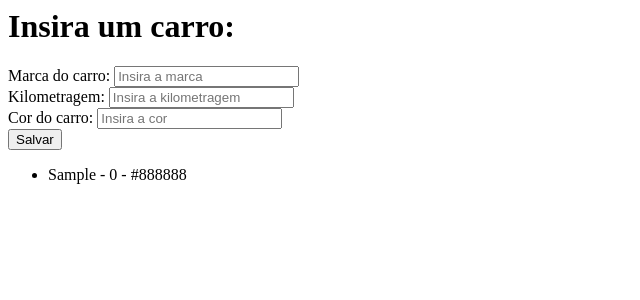
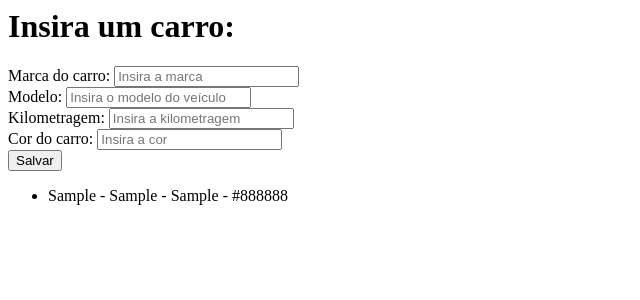
Before and after one commit to BrunoStoelbenn/curso_php, a PHP site: page / in a window 1280 px wide. Shown: the top 300 px of the page, without its empty margins (0-640 px from the left). Run offline with PHP 8.4, Linux system fonts and the light colour scheme; tables that the repository leaves empty or names only in its code hold one stand-in row (values such as "Sample post").

Commit message:
I added the field model of the car both in the database and on the inputs of html

```diff
--- a/18_design_patterns/1_dao/dao/CarDAO.php
+++ b/18_design_patterns/1_dao/dao/CarDAO.php
@@ -20,12 +20,9 @@
 
       foreach($data as $item) {
 
-        $car = new Car();
+        $car = new Car($item["brand"], $item["modelo"], $item["km"], $item["color"]);
 
         $car->setId($item["id"]);
-        $car->setBrand($item["brand"]);
-        $car->setKm($item["km"]);
-        $car->setColor($item["color"]);
 
         $cars[] = $car;
 
@@ -37,14 +34,14 @@
 
     public function create(Car $car) {
 
-      $stmt = $this->conn->prepare("INSERT INTO cars (brand, km, color) VALUES (:brand, :km, :color)");
+      $stmt = $this->conn->prepare("INSERT INTO cars(brand, modelo, km, color) VALUES (:brand, :modelo, :km, :color)");
 
       $stmt->bindParam(":brand", $car->getBrand());
+      $stmt->bindParam(":modelo", $car->getModelo());
       $stmt->bindParam(":km", $car->getKm());
       $stmt->bindParam(":color", $car->getColor());
 
       $stmt->execute();
-
     }
 
   }
--- a/18_design_patterns/1_dao/index.php
+++ b/18_design_patterns/1_dao/index.php
@@ -15,6 +15,11 @@
     <label for="brand">Marca do carro:</label>
     <input type="text" name="brand" placeholder="Insira a marca">
   </div>
+  <!-- Vou criar mais um campo que eu acho que estou faltando que é modelo.-->
+   <div>
+    <label for="modelo">Modelo:</label>
+    <input type="text" name="modelo" id="modelo" placeholder="Insira o modelo do veículo">
+   </div>
   <div>
     <label for="km">Kilometragem:</label>
     <input type="text" name="km" placeholder="Insira a kilometragem">
@@ -27,6 +32,6 @@
 </form>
 <ul>
   <?php foreach($cars as $car): ?>
-    <li><?= $car->getBrand() ?> - <?= $car->getKm() ?> - <?= $car->getColor() ?></li>
+    <li><?= $car->getBrand() ?> - <?= $car->getModelo() ?> - <?= $car->getKm() ?> - <?= $car->getColor() ?></li>
   <?php endforeach; ?>
 </ul>
--- a/18_design_patterns/1_dao/models/Car.php
+++ b/18_design_patterns/1_dao/models/Car.php
@@ -4,8 +4,17 @@
 
     private $id;
     private $brand;
+    private $modelo;
     private $km;
     private $color;
+
+
+    function __construct($brand, $modelo, $km, $color){
+      $this->brand = $brand;
+      $this->modelo = $modelo;
+      $this->km = $km;
+      $this->color = $color;
+    }
 
     public function getId() {
       return $this->id;
@@ -21,6 +30,14 @@
 
     public function setBrand($brand) {
       $this->brand = $brand;
+    }
+
+    public function getModelo() {
+      return $this->modelo;
+    }
+
+    public function setModelo($modelo) {
+      $this->brand = $modelo;
     }
 
     public function getKm() {
```
Also changed, not shown: 18_design_patterns/1_dao/process.php (+2 -5 lines).
